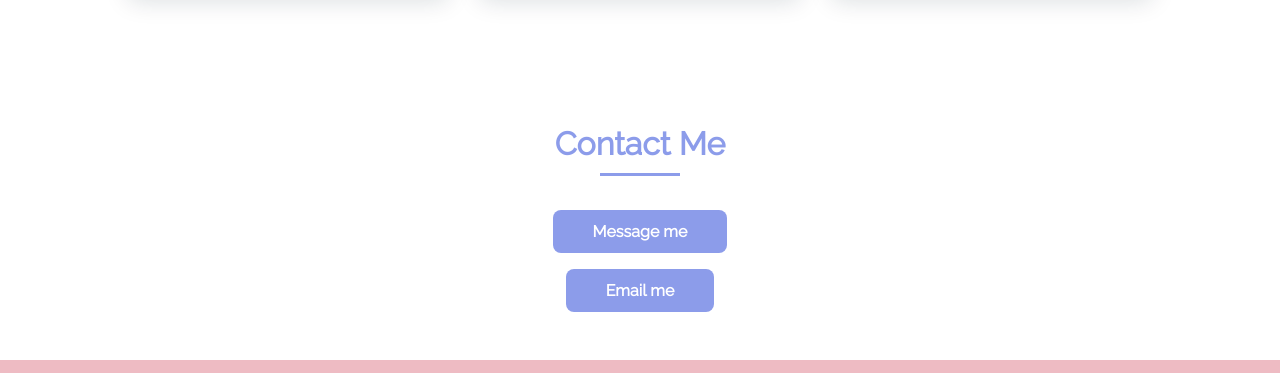
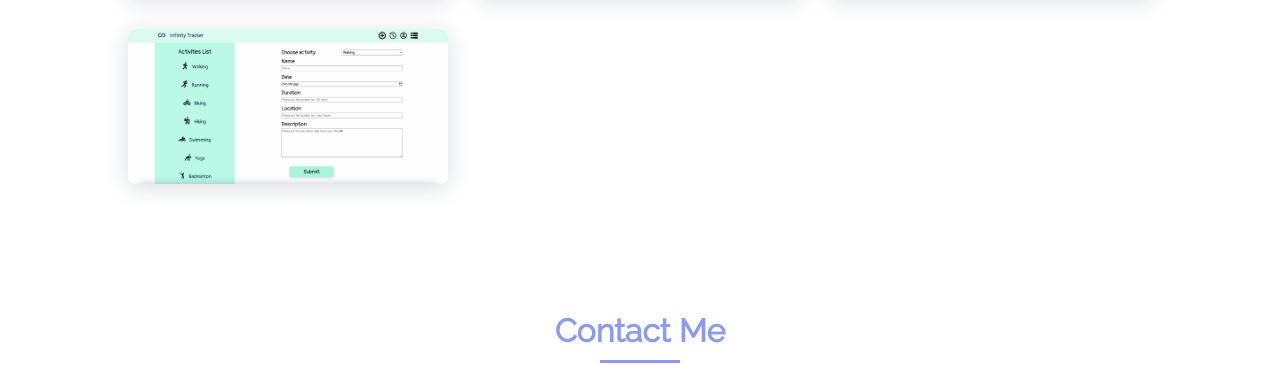
Before and after one commit to Naariya/portfolio-website, a plain HTML site: page index.html in a window 1280 px wide. Shown: the part 3652-4025 px from the top of the page. Drawn offline with nearby package versions, Linux system fonts and the light colour scheme.

Commit message:
add project

```diff
--- a/index.html
+++ b/index.html
@@ -225,6 +225,9 @@
                 <a href="https://naariya-jammming.netlify.app/" target="_blank" class="project__img">
                     <img src="assets/img/naariya-jammming-netlify-app.png" alt="naariya-jammming">
                 </a>
+                <a href="https://naariya-infinitytracker.netlify.app/" target="_blank" class="project__img">
+                    <img src="assets/img/naariya-infinitytracker.png" alt="naariya-infinitytracker">
+                </a>
             </div>
         </section>
 
```
Also changed, not shown: assets/img/naariya-infinitytracker.png (added).
